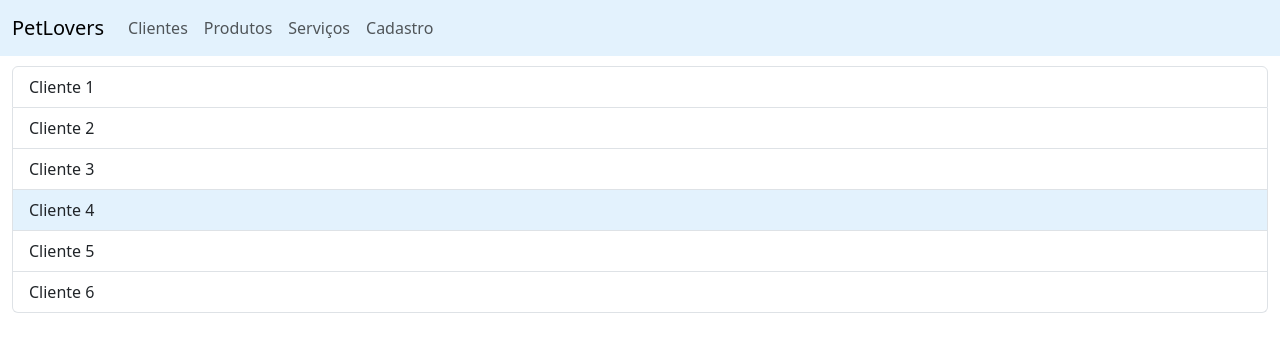
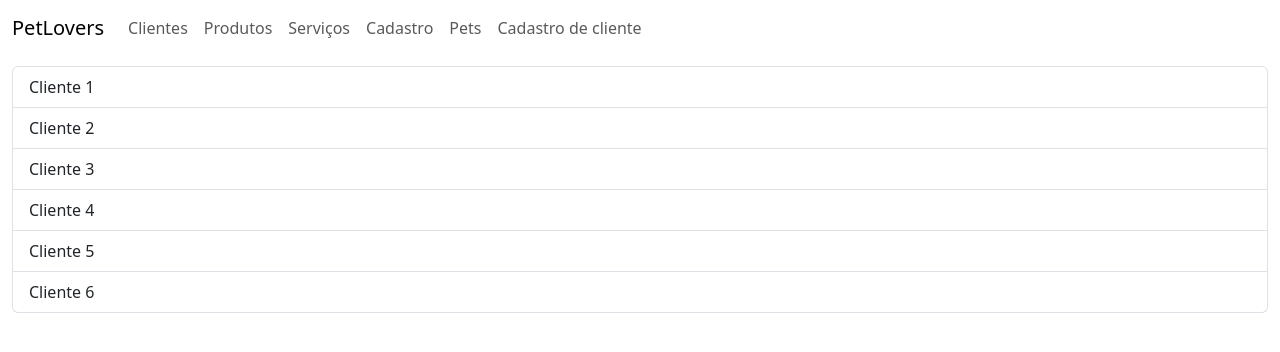
Before and after one commit to BrunoVieira003/PetLovers, a React (Create React App) app: page / in a window 1280 px wide. Shown: the top 352 px of the page. Built offline with nearby package versions, Linux system fonts and the light colour scheme.

Commit message:
Add listagem de pets

```diff
--- /dev/null
+++ b/src/componentes/listaPets.tsx
@@ -0,0 +1,24 @@
+/* eslint-disable jsx-a11y/anchor-is-valid */
+import { Component } from "react";
+
+type props = {
+    tema: string
+}
+
+export default class ListaPet extends Component<props>{
+    render() {
+        let tema = this.props.tema
+        return (
+            <div className="container-fluid">
+                <div className="list-group">
+                    <a href="#" className="list-group-item list-group-item-action">Pet 1</a>
+                    <a href="#" className="list-group-item list-group-item-action">Pet 2</a>
+                    <a href="#" className="list-group-item list-group-item-action">Pet 3</a>
+                    <a href="#" className="list-group-item list-group-item-action">Pet 4</a>
+                    <a href="#" className="list-group-item list-group-item-action" style={{ backgroundColor: tema }} >Pet 5</a>
+                    <a href="#" className="list-group-item list-group-item-action">Pet 6</a>
+                </div>
+            </div>
+        )
+    }
+}
--- a/src/componentes/roteador.tsx
+++ b/src/componentes/roteador.tsx
@@ -4,6 +4,7 @@ import ListaCliente from "./listaClientes";
 import FormularioCadastroCliente from "./formularioCadastroCliente";
 import ListaProduto from "./listaProdutos";
 import ListaServico from "./listaServicos";
+import ListaPet from "./listaPets";
 
 type state = {
     tela: string
@@ -27,6 +28,11 @@ export default class Roteador extends Component<{}, state>{
             'Produtos': <ListaProduto tema="#e3f2fd"/>,
             'Serviços': <ListaServico tema="#e3f2fd"/>,
             'Cadastro': <FormularioCadastroCliente tema="#e3f2fd"/>,
+            'Clientes': <ListaCliente tema={this.tema}/>,
+            'Pets': <ListaPet tema={this.tema}/>,
+            'Produtos': <ListaProduto tema={this.tema}/>,
+            'Serviços': <ListaServico tema={this.tema}/>,
+            'Cadastro de cliente': <FormularioCadastroCliente tema={this.tema}/>,
         }
 
         this.selecionarView = this.selecionarView.bind(this)
@@ -41,7 +47,7 @@ export default class Roteador extends Component<{}, state>{
     }
 
     render() {
-        let barraNavegacao = <BarraNavegacao seletorView={this.selecionarView} tema="#e3f2fd" botoes={Object.keys(this.rotas)} />
+        let barraNavegacao = <BarraNavegacao seletorView={this.selecionarView} tema={this.tema} botoes={Object.keys(this.rotas)} />
         let currentView: ReactNode = this.rotas[this.state.tela]
 
         return (
```
